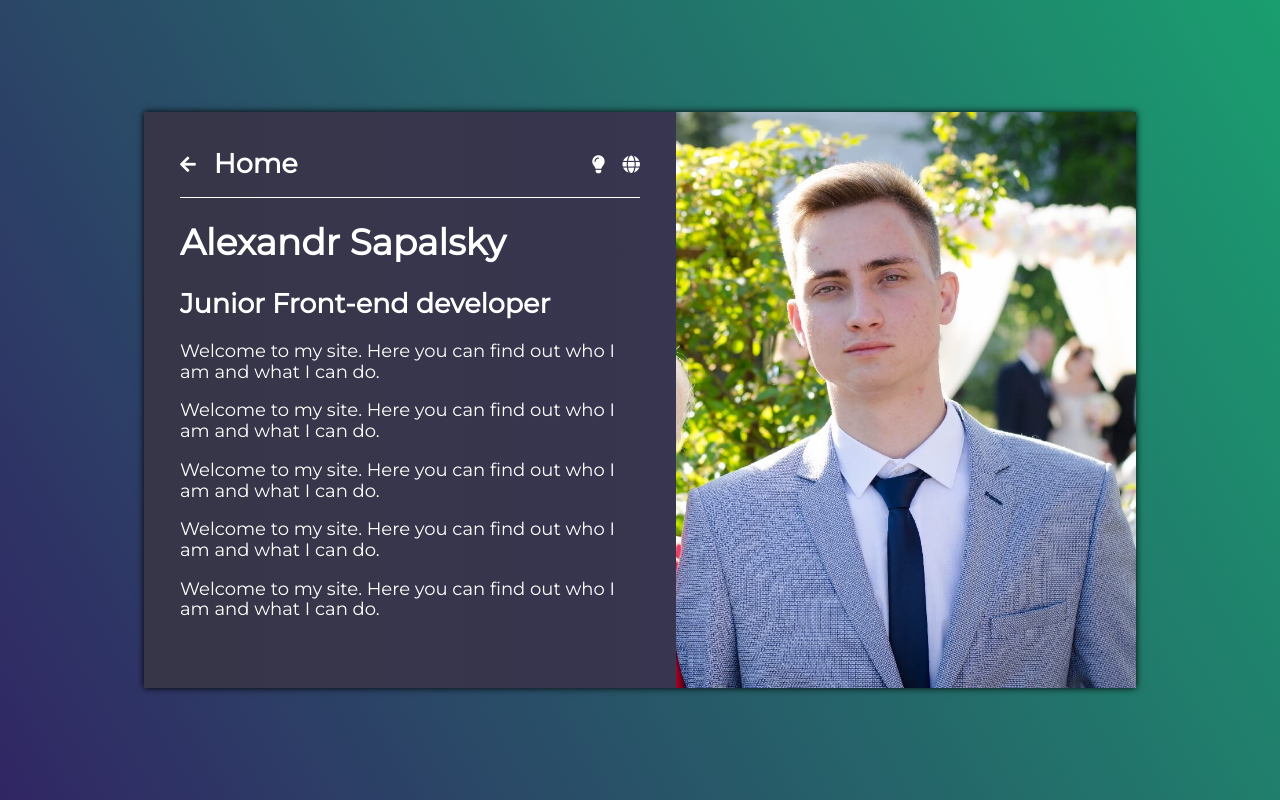
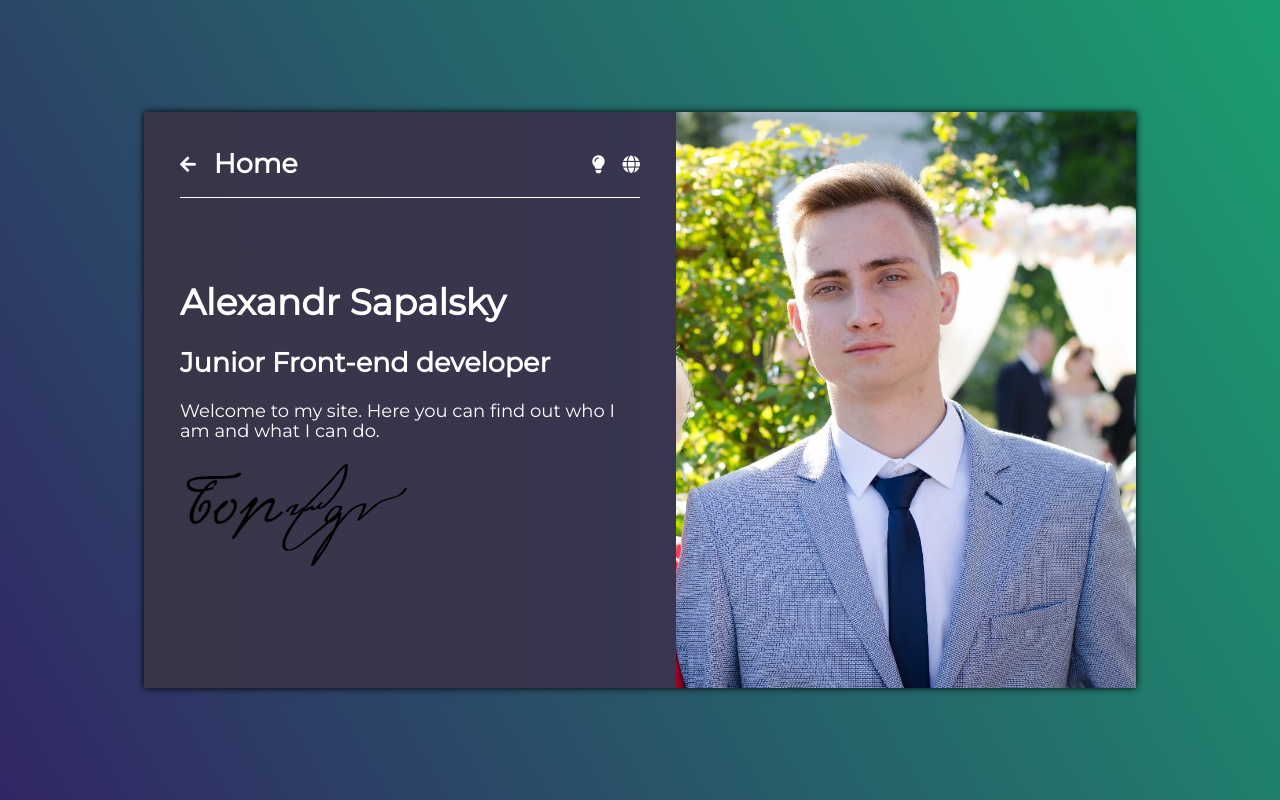
Before and after one commit to fav757/personal_website, a React (Create React App) app: page / in a window 1280 px wide. Built offline with nearby package versions, Linux system fonts and the light colour scheme.

Commit message:
added sign picture for home page

```diff
--- a/src/components/ContentSide/HomePage.js
+++ b/src/components/ContentSide/HomePage.js
@@ -1,4 +1,5 @@
 import React from 'react';
+import sign from './sign.png';
 
 function HomePage() {
   return (
@@ -8,21 +9,7 @@ function HomePage() {
       <p>
         Welcome to my site. Here you can find out who I am and what I can do.
       </p>
-      <p>
-        Welcome to my site. Here you can find out who I am and what I can do.
-      </p>
-      <p>
-        Welcome to my site. Here you can find out who I am and what I can do.
-      </p>
-      <p>
-        Welcome to my site. Here you can find out who I am and what I can do.
-      </p>
-      <p>
-        Welcome to my site. Here you can find out who I am and what I can do.
-      </p>
-      <p>
-        Welcome to my site. Here you can find out who I am and what I can do.
-      </p>
+      <img src={sign} alt='sign' />
     </div>
   );
 }
--- a/src/components/ContentSide/PageContainer.js
+++ b/src/components/ContentSide/PageContainer.js
@@ -11,7 +11,7 @@ const PageContainerStyled = styled.div`
   scrollbar-width: thin;
 
   &::-webkit-scrollbar {
-    width: 0.5rem;
+    width: 0.4rem;
   }
 
   &::-webkit-scrollbar-track {
```
Also changed, not shown: src/components/ContentSide/sign.png (added).
